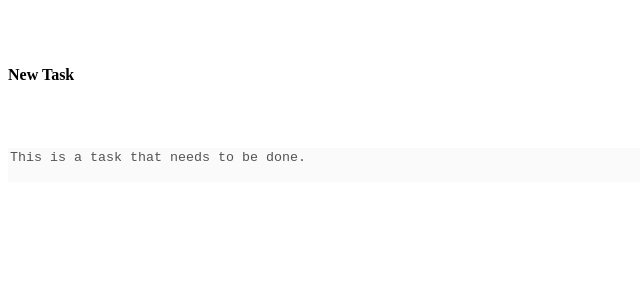
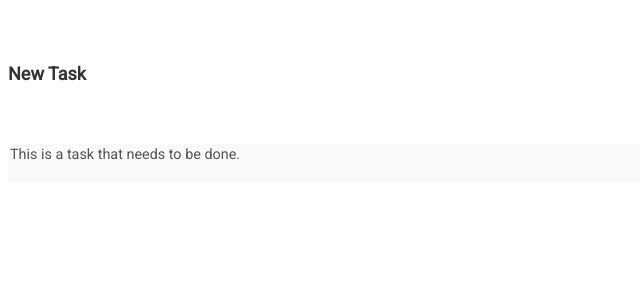
Before and after one commit to kotarCreative/track-that, an Angular app: page / in a window 1280 px wide. Shown: the top 300 px of the page, without its empty margins (0-640 px from the left). Built offline with nearby package versions, Linux system fonts and the light colour scheme.

Commit message:
Restructure global css files into their own folder.

```diff
--- a/angular.json
+++ b/angular.json
@@ -23,7 +23,7 @@
               "src/assets"
             ],
             "styles": [
-              "src/styles.scss"
+              "src/scss/index.scss"
             ],
             "scripts": []
           },
@@ -72,7 +72,7 @@
             "tsConfig": "src/tsconfig.spec.json",
             "karmaConfig": "src/karma.conf.js",
             "styles": [
-              "src/styles.css"
+              "src/scss/index.scss"
             ],
             "scripts": [],
             "assets": [
--- /dev/null
+++ b/src/scss/_typography.scss
@@ -0,0 +1,19 @@
+$font-family: "Roboto", sans-serif;
+$base-font-size: 12px;
+$text-color: #333;
+
+html {
+  font-size: $base-font-size;
+  color: $text-color;
+}
+
+h4 {
+  font-family: "Roboto", sans-serif;
+  font-size: 1.5em;
+  margin: 1em 0em;
+}
+
+textarea {
+  font-family: $font-family;
+  font-size: 1.2em;
+}
--- a/src/styles.scss
+++ b/src/scss/index.scss
@@ -1 +1,3 @@
 @import url('https://fonts.googleapis.com/css?family=Roboto');
+
+@import 'typography';
```
